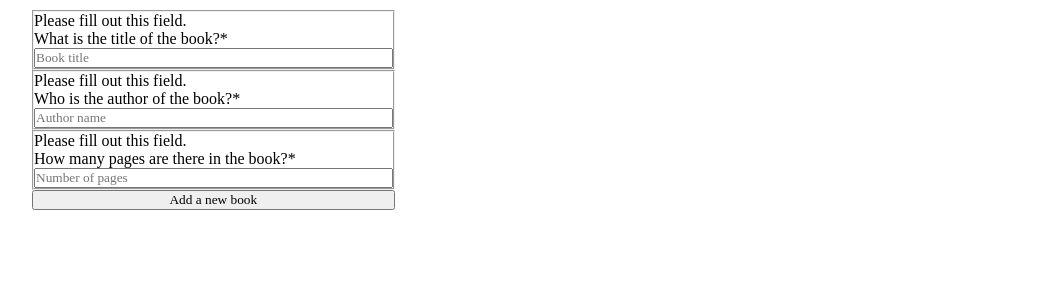
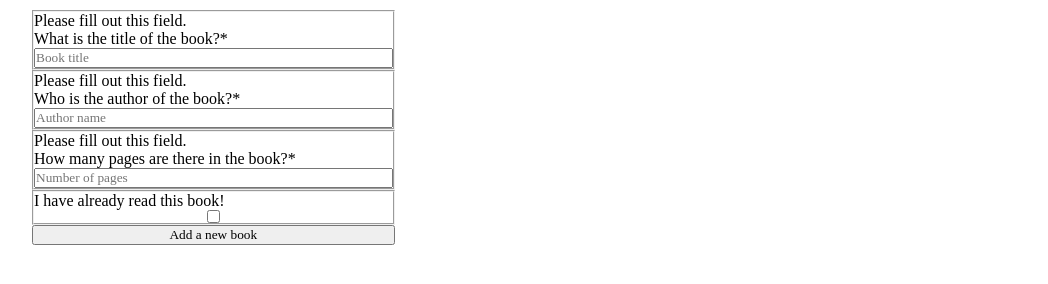
Before and after one commit to kevingarciamartin/library, a plain HTML site: page index.html in a window 1280 px wide. Shown: the part 114-398 px from the top of the page, without its empty margins (0-1048 px from the left). Drawn offline with Linux system fonts and the light colour scheme; a web font is replaced by a local one.

Commit message:
Add form checkbox

```diff
--- a/index.html
+++ b/index.html
@@ -65,6 +65,10 @@
             <p class="validation-text pages">Please fill out this field.</p>
           </div>
         </fieldset>
+        <fieldset>
+          <input type="checkbox" name="is-read" id="is-read">
+          <span>I have already read this book!</span>
+        </fieldset>
         <input type="button" value="Add a new book" id="add-book">
       </form>
     </aside>
```
